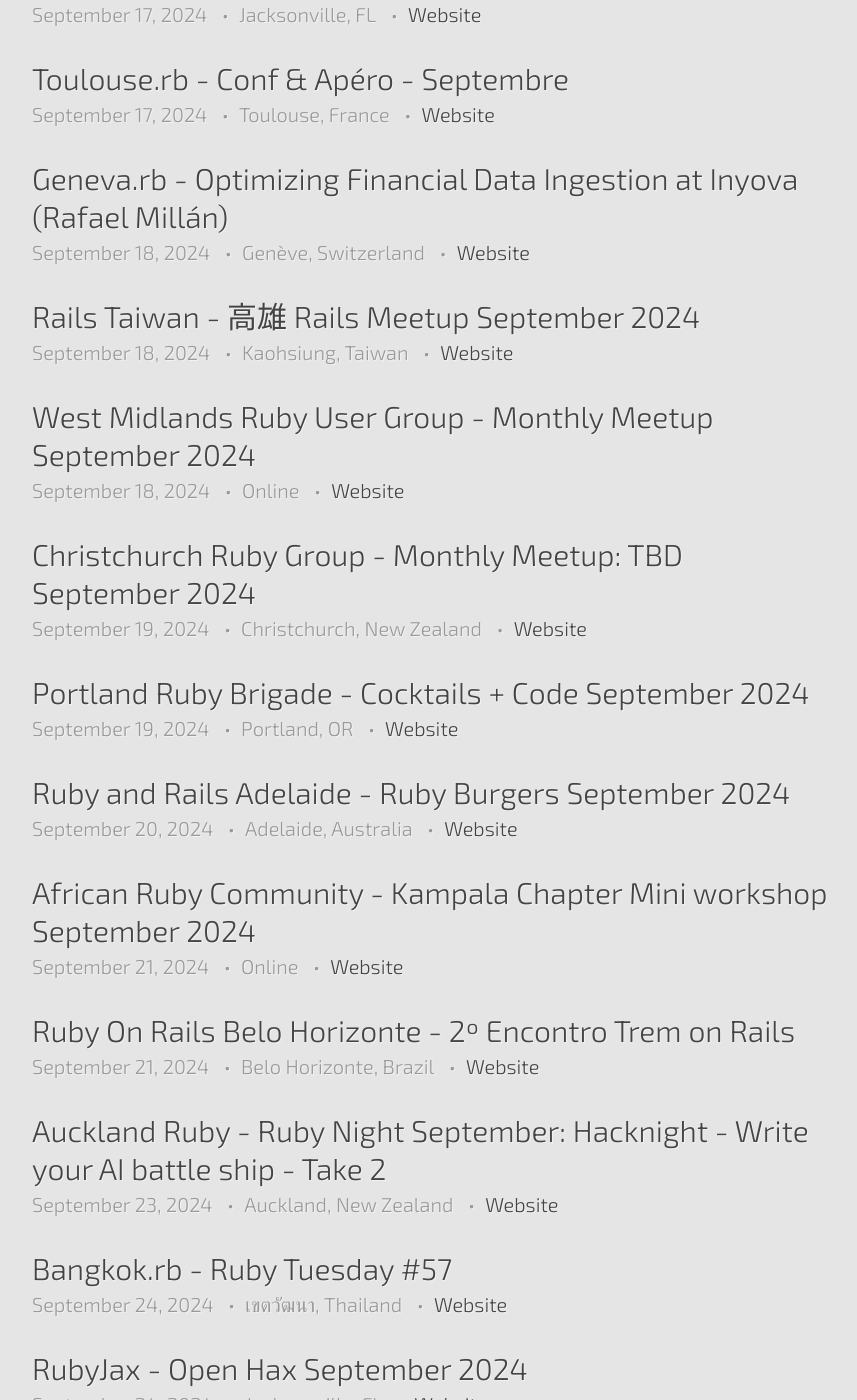
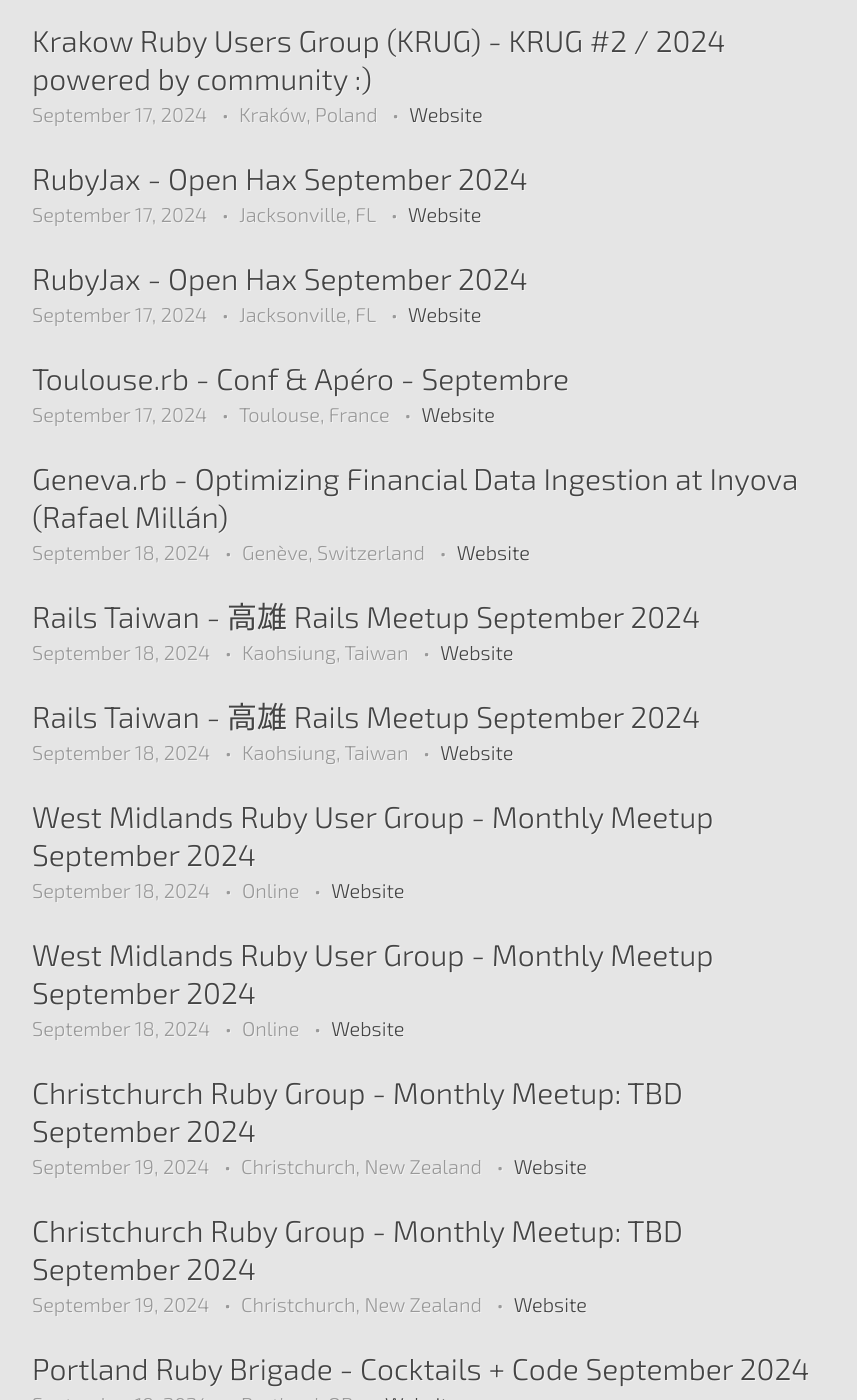
Before and after one commit to ruby-conferences/ruby-conferences.github.io, a Jekyll site: the page built from meetups/index.html, in a window 1280 px wide and 1400 px high, scrolled down 4796 px. Shown: the whole window, without its empty margins (208-1065 px from the left). Built offline with Jekyll 4.4.1, drawn with Linux system fonts in a browser that asks for light colours; some of the changed text lies outside the part shown.

Commit message:
Meetup Updates from African Ruby Community, Austin.rb, BelfastRuby, Bluegrass Ruby Users Group, Christchurch Ruby Group and more

```diff
--- a/_data/meetups.yml
+++ b/_data/meetups.yml
@@ -1352,6 +1352,13 @@
   end_time: 11:00:00 PDT
   url: https://www.meetup.com/ocruby/events/302809972
 
+- name: Bluegrass Ruby Users Group - September
+  location: Lexington, KY
+  date: 2024-09-03
+  start_time: 18:00:00 EDT
+  end_time: 20:00:00 EDT
+  url: https://www.meetup.com/the-bluegrass-developers-guild/events/303108245
+
 - name: Bluegrass Ruby Users Group - September 2024
   location: Lexington, KY
   date: 2024-09-03
@@ -1533,6 +1540,13 @@
   start_time: 19:00:00 CST
   end_time: 19:00:00 CST
   url: https://www.meetup.com/rails-taiwan/events/302977852
+
+- name: Ruby Montevideo - Meetup - Setiembre 2024
+  location: Montevideo, Uruguay
+  date: 2024-09-11
+  start_time: 19:00:00 -03
+  end_time: 22:00:00 -03
+  url: https://www.meetup.com/ruby-montevideo/events/303136598
 
 - name: 'African Ruby Community - Ruby Thursdays: To be determined (Zoom) September
     2024'
@@ -1606,6 +1620,13 @@
   end_time: 20:00:00 EDT
   url: https://www.meetup.com/rubyjax/events/llklbtygcmbwb
 
+- name: RubyJax - Open Hax September 2024
+  location: Jacksonville, FL
+  date: 2024-09-17
+  start_time: 18:30:00 EDT
+  end_time: 20:00:00 EDT
+  url: https://www.meetup.com/rubyjax/events/303104994
+
 - name: Toulouse.rb - Conf & Apéro - Septembre
   location: Toulouse, France
   date: 2024-09-17
@@ -1627,12 +1648,26 @@
   end_time: 19:00:00 CST
   url: https://www.meetup.com/rails-taiwan/events/qxfvjkygcmbxb
 
+- name: Rails Taiwan - 高雄 Rails Meetup September 2024
+  location: Kaohsiung, Taiwan
+  date: 2024-09-18
+  start_time: 19:00:00 CST
+  end_time: 19:00:00 CST
+  url: https://www.meetup.com/rails-taiwan/events/303114134
+
 - name: West Midlands Ruby User Group - Monthly Meetup September 2024
   location: Online
   date: 2024-09-18
   start_time: 19:00:00 BST
   end_time: 21:00:00 BST
   url: https://www.meetup.com/west-midlands-ruby-user-group-wmrug/events/rvvzzrygcmbxb
+
+- name: West Midlands Ruby User Group - Monthly Meetup September 2024
+  location: Online
+  date: 2024-09-18
+  start_time: 19:00:00 BST
+  end_time: 21:00:00 BST
+  url: https://www.meetup.com/west-midlands-ruby-user-group-wmrug/events/303122363
 
 - name: 'Christchurch Ruby Group - Monthly Meetup: TBD September 2024'
   location: Christchurch, New Zealand
@@ -1640,6 +1675,13 @@
   start_time: 19:30:00 NZST
   end_time: 22:30:00 NZST
   url: https://www.meetup.com/christchurch-ruby-group/events/jtzjwsygcmbzb
+
+- name: 'Christchurch Ruby Group - Monthly Meetup: TBD September 2024'
+  location: Christchurch, New Zealand
+  date: 2024-09-19
+  start_time: 19:30:00 NZST
+  end_time: 22:30:00 NZST
+  url: https://www.meetup.com/christchurch-ruby-group/events/303133371
 
 - name: Portland Ruby Brigade - Cocktails + Code September 2024
   location: Portland, OR
@@ -1684,6 +1726,13 @@
   end_time: 20:30:00 +07
   url: https://www.meetup.com/bangkok-rb/events/303075559
 
+- name: 'BelfastRuby - Ruby On Rails: TBD'
+  location: Belfast, United Kingdom of Great Britain and Northern Ireland
+  date: 2024-09-24
+  start_time: 19:00:00 BST
+  end_time: 21:00:00 BST
+  url: https://www.meetup.com/belfastruby/events/303119630
+
 - name: RubyJax - Open Hax September 2024
   location: Jacksonville, FL
   date: 2024-09-24
@@ -2014,7 +2063,7 @@
   end_time: 19:00:00 CST
   url: https://www.meetup.com/rails-taiwan/events/qxfvjkygcnbfc
 
-- name: Austin.rb - Ruby Social - Evening October 2024
+- name: Austin.rb - Ruby Social - Evening
   location: Austin, TX
   date: 2024-10-24
   start_time: 18:30:00 CDT
@@ -2583,6 +2632,27 @@
   end_time: 19:00:00 CST
   url: https://www.meetup.com/rails-taiwan/events/qxfvjkygcqbhc
 
+- name: Orange County Ruby Users Group - Meetup December 2024
+  location: Dana Point, CA
+  date: 2024-12-26
+  start_time: 19:00:00 PDT
+  end_time: 21:00:00 PDT
+  url: https://www.meetup.com/ocruby/events/pbgwwqygcqbjc
+
+- name: Ruby and Rails Adelaide - Ruby Burgers December 2024
+  location: Adelaide, Australia
+  date: 2024-12-27
+  start_time: 18:00:00 ACST
+  end_time: 20:00:00 ACST
+  url: https://www.meetup.com/adelaiderb/events/dzcvqsygcqbkc
+
+- name: African Ruby Community - Kampala Chapter Mini workshop December 2024
+  location: Online
+  date: 2024-12-28
+  start_time: 11:00:00 EAT
+  end_time: 13:00:00 EAT
+  url: https://www.meetup.com/african_ruby_community/events/hqdljtygcqblc
+
 - name: Philly.rb - Pubnite January 2025
   location: Online
   date: 2025-01-14
```
